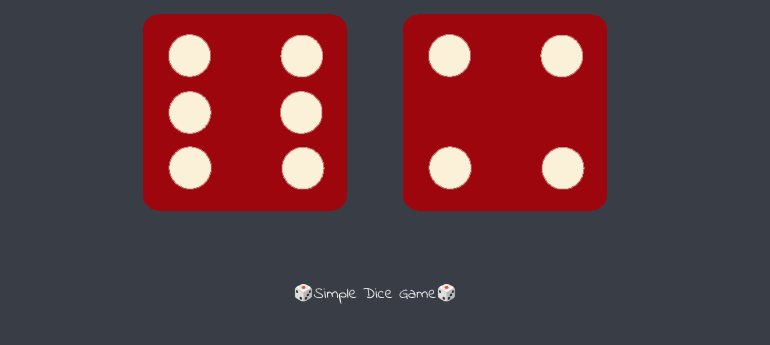
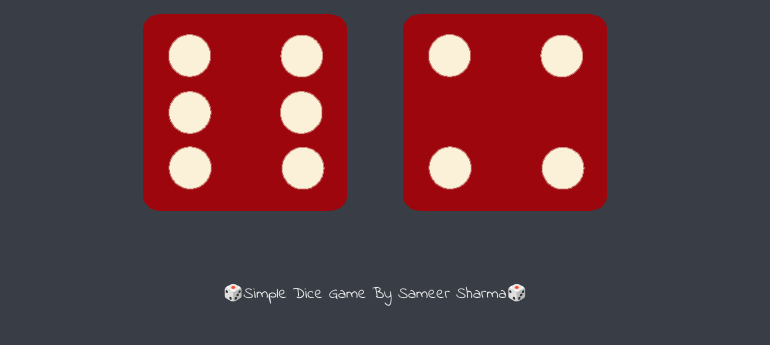
Before and after one commit to Sam8112/Dice-game, a plain HTML site: page index.html in a window 1280 px wide. Shown: the part 321-666 px from the top of the page, without its empty margins (265-1035 px from the left). Drawn offline with Linux system fonts and the light colour scheme.

Commit message:
Update index.html

```diff
--- a/index.html
+++ b/index.html
@@ -28,6 +28,6 @@
   </body>
 
   <footer>
-    🎲Simple Dice Game🎲
+    🎲Simple Dice Game By Sameer Sharma🎲
   </footer>
 </html>
```
